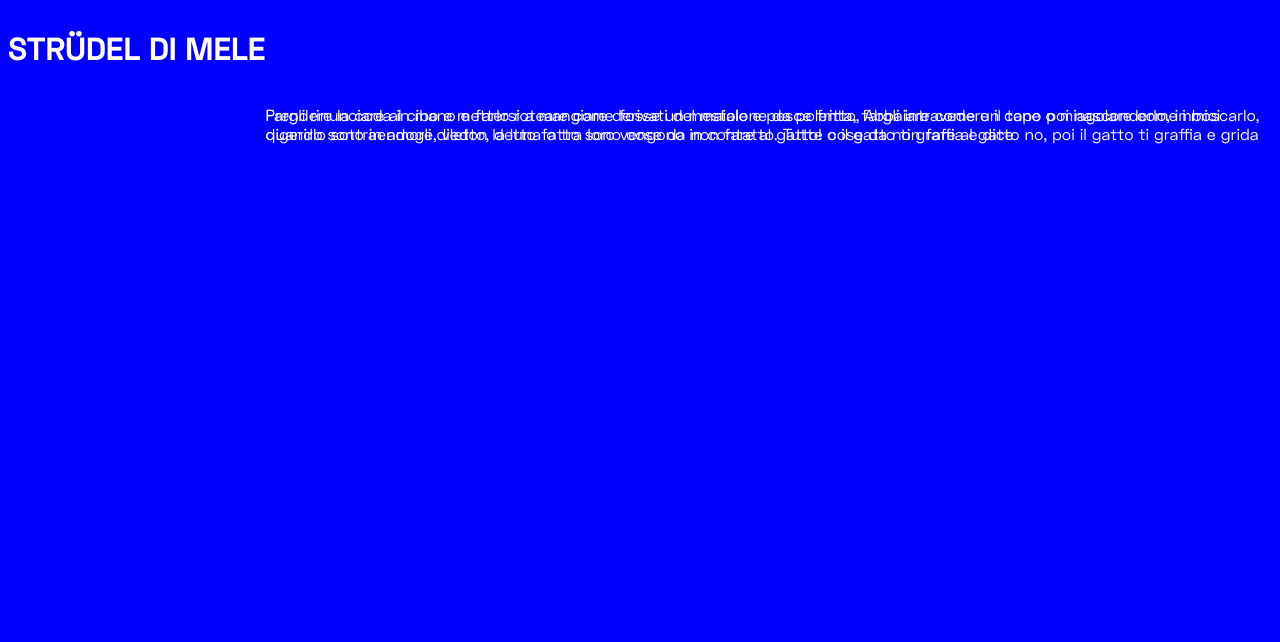
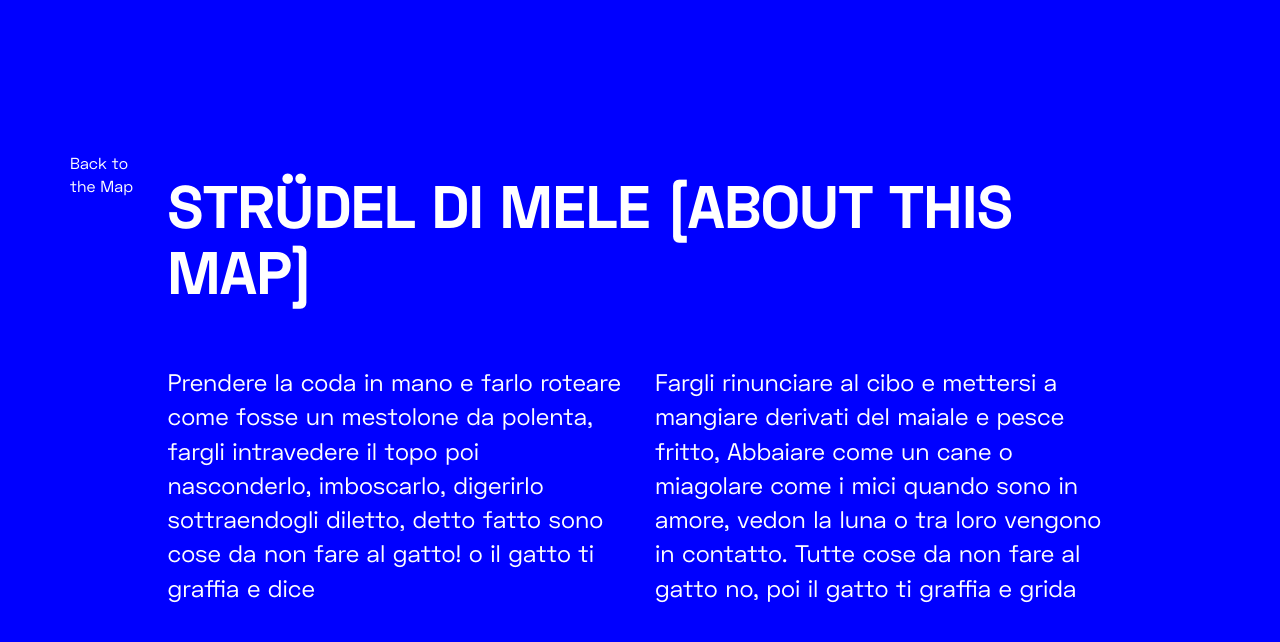
Before and after one commit to Elecapp/CopenhagenPoliticalBridges, a plain HTML site: page about.html in a window 1280 px wide. Drawn offline with nearby package versions, Linux system fonts and the light colour scheme; files whose address does not match are found by name.

Commit message:
about.structure

```diff
--- a/about.html
+++ b/about.html
@@ -3,17 +3,60 @@
   <meta charset="utf-8">
   <title>Copenhagen Political Bridges</title>
   <link rel="stylesheet" href="css/main.css">
-
-
+  <link rel="icon" href="css/addons/tabicon.png">
+  <!-- Latest compiled and minified CSS -->
+  <link rel="stylesheet" href="https://maxcdn.bootstrapcdn.com/bootstrap/3.3.7/css/bootstrap.min.css">
+  <!-- jQuery library -->
+  <script src="https://ajax.googleapis.com/ajax/libs/jquery/3.3.1/jquery.min.js"></script>
+  <!-- Latest compiled JavaScript -->
+  <script src="https://maxcdn.bootstrapcdn.com/bootstrap/3.3.7/js/bootstrap.min.js"></script>
 </head>
 <body class="about">
+  <main>
+    <div class="container margine-about-1">
+      <div class="row">
+        <div class="col-sm-1 col-md-1 col-lg-1"></div>
+        <div class="col-sm-11 col-md-11 col-lg-11"></div>
+      </div>
+    </div>
   <div class="container">
-  <h1 class="about-title "> STRÜDEL DI MELE</h1>
-  <p class="about-testo1">Prendere la coda in mano e farlo roteare come fosse un mestolone da polenta, fargli intravedere il topo
+  <div class="row">
+  <div class="col-sm-1 col-md-1 col-lg-1">
+    <nav>
+      <a href="index.html" class="about-link"> Back to the Map</a>
+    </nav>
+  </div>
+  <div class="col-sm-10 col-md-10 col-lg-10">
+  <h1 class="about-title "> STRÜDEL DI MELE [ABOUT THIS MAP]</h1>
+  </div>
+  <div class="col-sm-1 col-md-1 col-lg-1">
+  </div>
+  </div>
+  </div>
+  <div class="container margine-about-2">
+    <div class="row">
+      <div class="col-sm-12 col-md-12 col-lg-12"></div>
+    </div>
+  </div>
+    <div class="container">
+    <div class="row">
+    <div class="col-sm-1 col-md-1 col-lg-1"></div>
+    <div class="col-sm-5 col-md-5 col-lg-5">
+  <p class="about-testo">Prendere la coda in mano e farlo roteare come fosse un mestolone da polenta, fargli intravedere il topo
     poi nasconderlo, imboscarlo, digerirlo sottraendogli diletto, detto fatto sono cose da non fare al gatto! o il gatto ti graffia e dice </p>
-  <p class="about-testo2"> Fargli rinunciare al cibo e mettersi a mangiare derivati del maiale e pesce fritto,
+  </div>
+  <div class="col-sm-5 col-md-5 col-lg-5">
+  <p class="about-testo"> Fargli rinunciare al cibo e mettersi a mangiare derivati del maiale e pesce fritto,
     Abbaiare come un cane o miagolare come i mici quando sono in amore,
     vedon la luna o tra loro vengono in contatto. Tutte cose da non fare al gatto no, poi il gatto ti graffia e grida </p>
+  </div>
+    <div class="col-sm-1 col-md-1 col-lg-1"></div>
+  </div>
+  </div>
+
+<script src="js/main.js"> </script>
 </div>
+</main>
+
 </body>
 </html>
--- a/css/main.css
+++ b/css/main.css
@@ -2,6 +2,7 @@
 html {
   --color-letter : #ffffff;
   --color-blue:#0000ff;
+  --color-yellow:#ffff00;
 }
  /***** CSS-GRIDS ****/
  .container {
@@ -31,6 +32,7 @@ html {
       font-family: "SpaceGrotesk-Bold";
       color:var(--color-letter);
       grid-area: header;
+      font-size: 60px;
   }
 /**** DESCRIPTION ****/
 
@@ -38,13 +40,39 @@ html {
    font-family: "SpaceGrotesk-Regular";
    src: url(addons/SpaceGrotesk/SpaceGrotesk-Regular.otf) format("opentype");
  }
- .about-testo1 {
+
+ .about-testo {
    font-family: "SpaceGrotesk-Regular";
    color:var(--color-letter);
-   grid-area:main2;
- }
- .about-testo2 {
-   font-family: "SpaceGrotesk-Regular";
-   color:var(--color-letter);
-   grid-area:main3;
- }
+   font-size: 24px;
+}
+
+ .margine-about-1 {
+   margin-bottom: 150px;
+}
+
+.margine-about-2 {
+  margin-top:50px;
+}
+
+.about-link{
+  text-decoration: none;
+  color: var(--color-letter);
+  font-family: "SpaceGrotesk-Regular";
+  font-size: 16px;
+}
+.about-link:hover{
+  text-decoration: none;
+  color: var(--color-yellow);
+  font-family: "SpaceGrotesk-Regular";
+  font-size: 16px;
+  transition: 0.5s;
+}
+
+a:visited{
+  text-decoration: none;
+  color: var(--color-letter);
+  font-family: "SpaceGrotesk-Regular";
+  font-size: 16px;
+
+}
--- a/js/main.js
+++ b/js/main.js
@@ -0,0 +1,23 @@
+
+/*** AJAX PER IL LINK ***/
+
+$("nav a").on("click", function(event){
+  event.preventDefault()
+
+  const href = $(this).attr("href")
+
+  window.history.pushState(null, null, href)
+
+  $.ajax({
+    url: href,
+    success: function(data) {
+      $("main").fadeOut(400, function(){
+        const newPage = $(data).filter("main").html()
+
+        $("main").html(newPage)
+
+        $("main").fadeIn(400)
+      })
+    }
+  })
+})
```
Also changed, not shown: index.html (+12 -0 lines).
